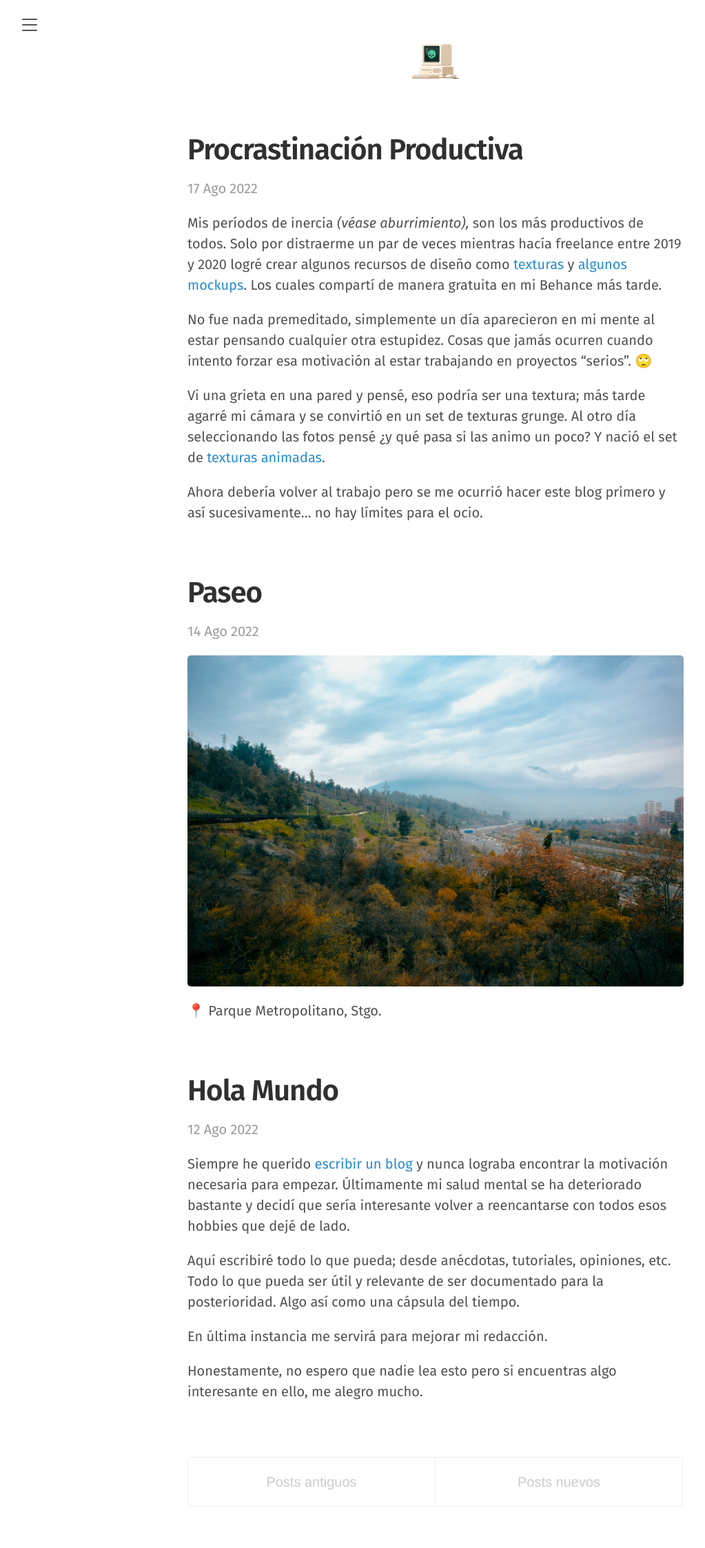
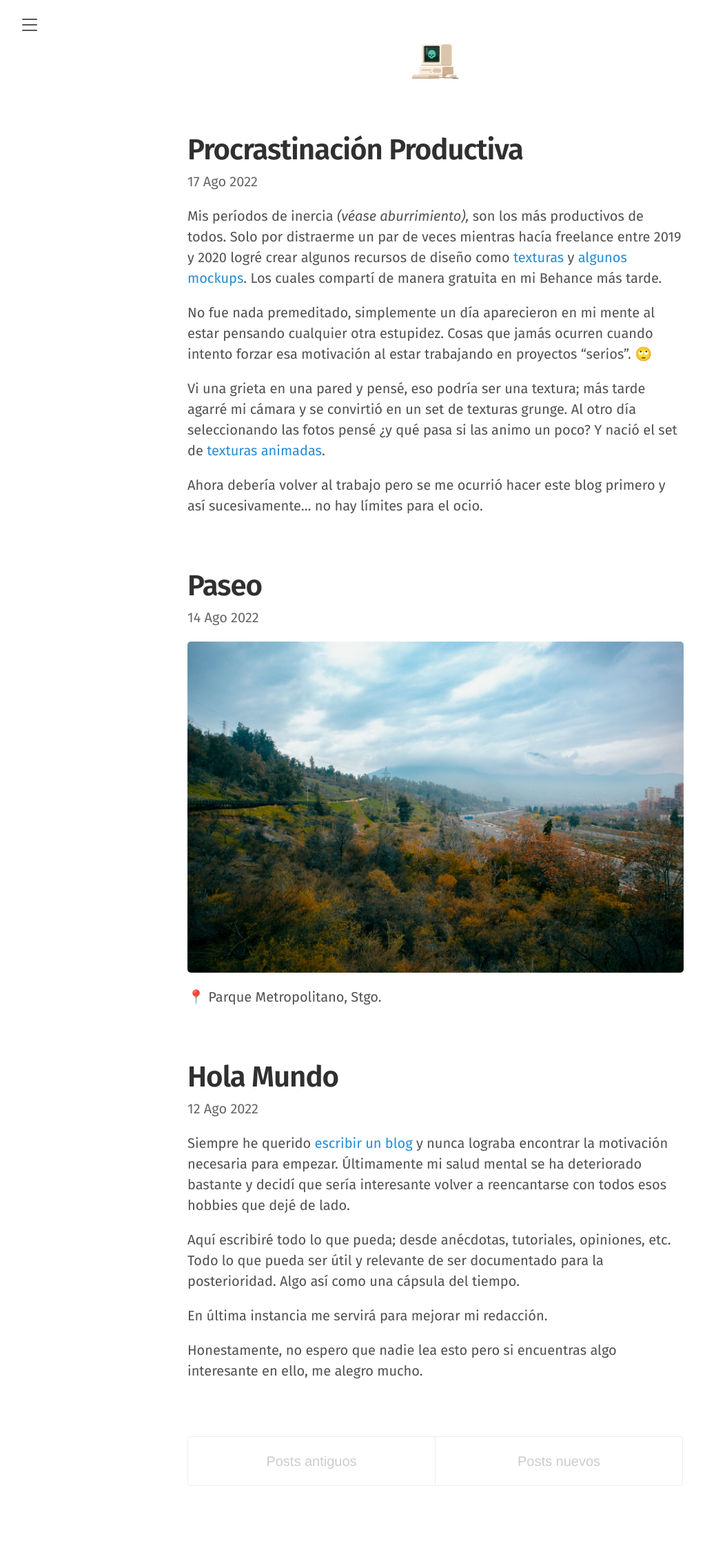
Before and after one commit to darriagada/darriagada.github.io, a Jekyll site: the page built from index.html, in a window 1280 px wide. Shown: the whole page at 69% size, without its empty margins (8-1031 px from the left). Built offline with Jekyll 4.4.1, drawn with Linux system fonts in a browser that asks for light colours; the list of posts is cut into pages by our own code; comment, search, counter and statistics services are not loaded; after the commit the page ends 2214 px from its top, so only the background shows below that.

Commit message:
Update lanyon.css

```diff
--- a/public/css/lanyon.css
+++ b/public/css/lanyon.css
@@ -389,9 +389,9 @@ a.sidebar-nav-item:focus {
 /* Meta data line below post title */
 .post-date {
   display: block;
-  margin-top: 1rem; /* -.5rem */
+  margin-top: 0.5rem; /* -.5rem */
   margin-bottom: 1rem;
-  color: #9a9a9a;
+  color: #666;
 }
 
 /* Related posts */
```
